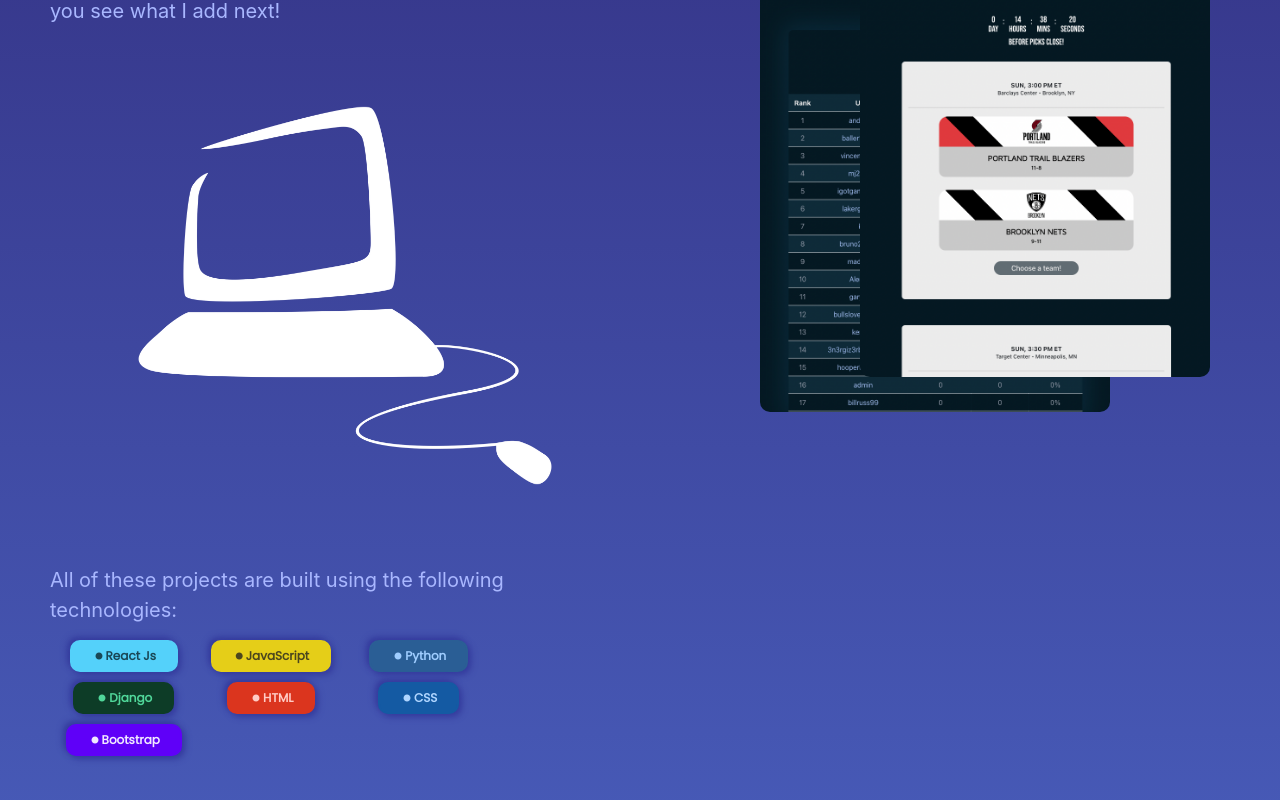
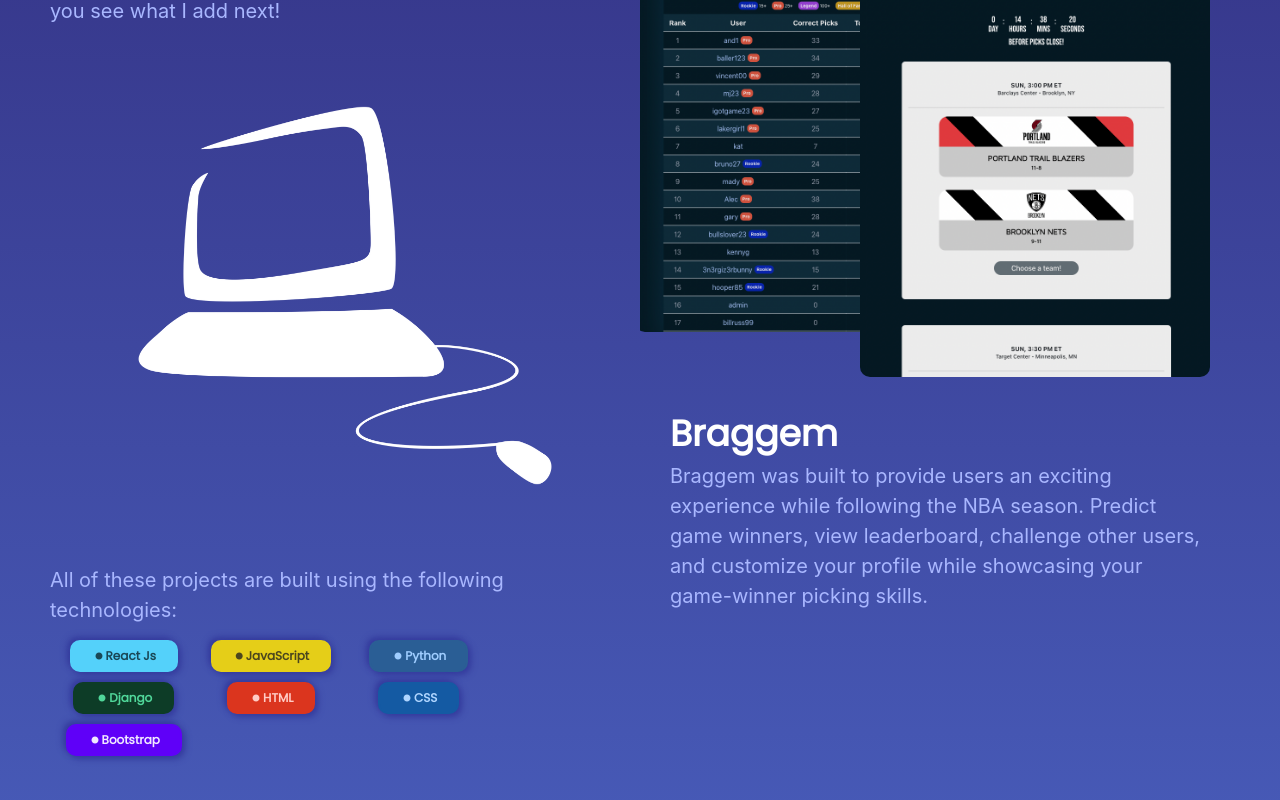
Before and after one commit to alecdhansen/alechansen_portfolio, a React (Create React App) app: page / in a window 1280 px wide. Shown: the part 1016-1816 px from the top of the page. Built offline with nearby package versions, Linux system fonts and the light colour scheme; a web font is replaced by a local one.

Commit message:
feat: add title to portfolio piece

```diff
--- a/src/components/Portfolio.style.jsx
+++ b/src/components/Portfolio.style.jsx
@@ -2,7 +2,6 @@
 
 export const PortfolioSection = styled.section`
   width: 100%;
-  /* height: 500px; */
   padding: 0px 50px;
   display: flex;
   flex-direction: row;
@@ -14,7 +13,7 @@
   width: 50%;
 `;
 
-export const PortfolioTitle = styled.h2`
+export const PortfolioHeader = styled.h2`
   font-size: 48px;
   font-family: "Poppins", sans-serif;
   font-weight: bold;
@@ -24,8 +23,12 @@
 
 export const PortfolioPieces = styled.div`
   width: 50%;
+  height: 100%;
   display: flex;
-  justify-content: center;
+  align-items: center;
+  flex-direction: column;
+  position: relative;
+  overflow: scroll;
 `;
 
 export const BackgroundText = styled.p`
@@ -40,7 +43,7 @@
 export const PortfolioText = styled.p`
   font-size: 20px;
   color: #a9b7ff;
-  width: 85%;
+  width: ${(props) => props.width};
   margin-top: ${(props) => props.marginTop};
 `;
 
@@ -80,18 +83,26 @@
 
 export const PortfolioImage = styled.img`
   width: 350px;
-  position: absolute;
+  position: ${(props) => props.position};
   border-radius: 10px;
   z-index: ${(props) => props.zIndex};
   margin-left: ${(props) => props.marginLeft};
+  margin-right: ${(props) => props.marginRight};
   margin-top: ${(props) => props.marginTop};
-  @keyframes fadein {
-    0% {
-      scale: 1%;
-    }
-    100% {
-      scale: 100%;
-    }
-  }
-  /* animation: fadein 1.5s; */
 `;
+
+export const PortfolioTitle = styled.h2`
+  color: #fff;
+  font-family: "Poppins", sans-serif;
+  font-size: 36px;
+  font-weight: bold;
+`;
+
+export const PortfolioItemInfo = styled.div`
+  position: relative;
+  display: flex;
+  flex-direction: column;
+  margin-top: 30px;
+  padding-left: 30px;
+  width: 100%;
+`;
--- a/src/pages/Portfolio.jsx
+++ b/src/pages/Portfolio.jsx
@@ -1,6 +1,6 @@
 import {
   PortfolioSection,
-  PortfolioTitle,
+  PortfolioHeader,
   Info,
   PortfolioPieces,
   BackgroundText,
@@ -10,6 +10,8 @@
   Tag,
   TechButtonHouse,
   PortfolioImage,
+  PortfolioTitle,
+  PortfolioItemInfo,
 } from "../components/Portfolio.style";
 import { GoPrimitiveDot } from "react-icons/go";
 
@@ -26,13 +28,13 @@
     <PortfolioSection>
       <Info>
         <BackgroundText>PORTFOLIO PORTFOLIO</BackgroundText>
-        <PortfolioTitle data-aos="fade-right">Portfolio</PortfolioTitle>
-        <PortfolioText marginTop="30px">
+        <PortfolioHeader data-aos="fade-right">Portfolio</PortfolioHeader>
+        <PortfolioText marginTop="30px" width="85%">
           Here are three projects I built during my time at Carolina Code
           School. I'm always building, wait until you see what I add next!
         </PortfolioText>
         <ComputerImage src={require("../media/computer.png")} />
-        <PortfolioText marginTop="0px">
+        <PortfolioText marginTop="0px" width="85%">
           All of these projects are built using the following technologies:
         </PortfolioText>
         <TechButtonHouse>
@@ -87,13 +89,25 @@
           marginLeft="200px"
           marginTop="40px"
           data-aos="fade-right"
+          position="relative"
         />
         <PortfolioImage
           src={require("../media/braggem_shot2.png")}
           zIndex="10"
-          marginTop="80px"
+          marginTop="0px"
+          marginRight="250px"
           data-aos="fade-left"
+          position="absolute"
         />
+        <PortfolioItemInfo>
+          <PortfolioTitle>Braggem</PortfolioTitle>
+          <PortfolioText width="95%">
+            Braggem was built to provide users an exciting experience while
+            following the NBA season. Predict game winners, view leaderboard,
+            challenge other users, and customize your profile while showcasing
+            your game-winner picking skills.
+          </PortfolioText>
+        </PortfolioItemInfo>
       </PortfolioPieces>
     </PortfolioSection>
   );
```
